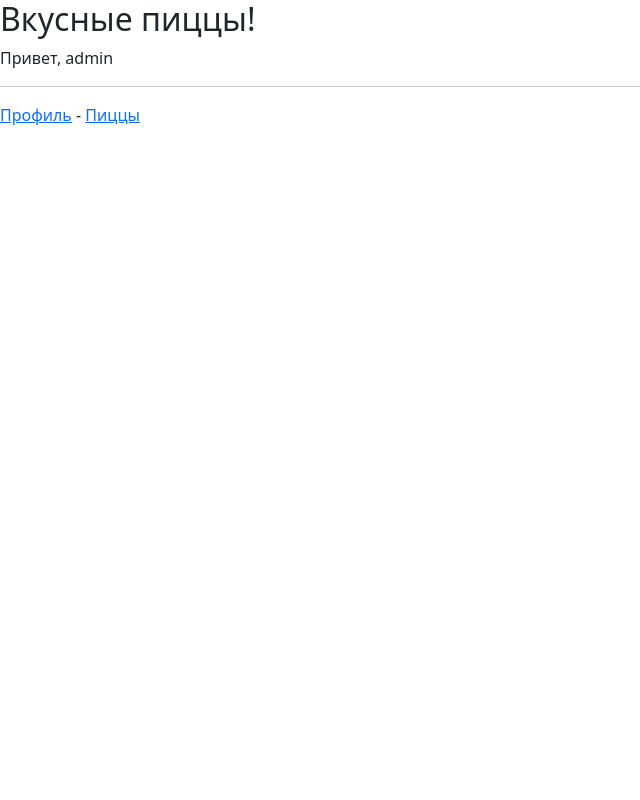
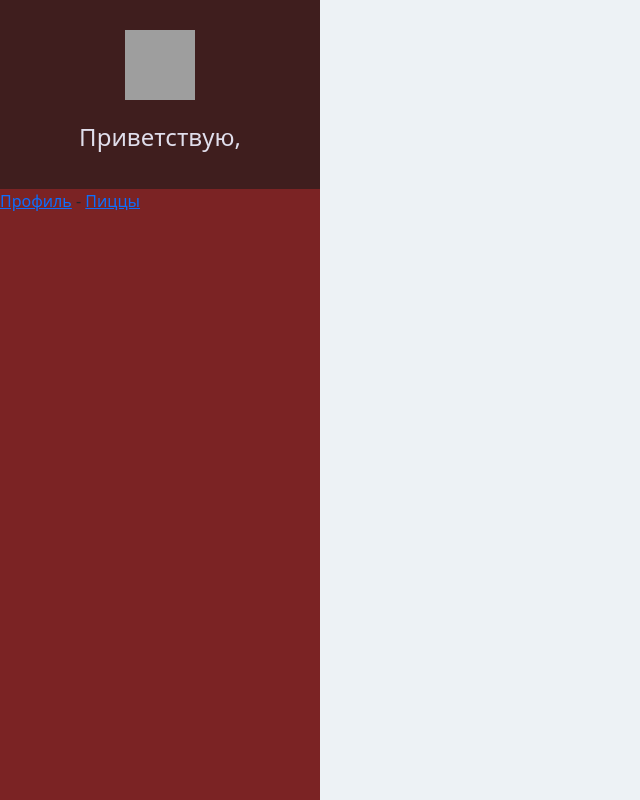
Before and after one commit to YakovlevDS/django_task_6_Pizza_shop_project_part_3_api, a Django app: page /pizzashop/pizza/ in a window 1280 px wide. Shown: the whole page, without its empty margins (0-640 px from the left). Run offline with Django 3.2, Linux system fonts and the light colour scheme; a user stored in the database is signed in; data comes from the database, SQL or seed files in the repository; some libraries are stand-ins or nearby versions; grey boxes are pictures that could not be loaded.

Commit message:
feat:add edit templates style.css

```diff
--- a/pizzashopapp/static/css/style.css
+++ b/pizzashopapp/static/css/style.css
@@ -1,3 +1,9 @@
+body {
+  padding-top: 50px;
+  background-color: #EDF2F5;
+  overflow: auto;
+}
+
 .bg-ruby {
   background-color: #7B2324;
 }
@@ -12,3 +18,30 @@
   color: white;
   background-color: #EC4D57;
 }
+
+/* SIDE BAR */
+.sidebar {
+  height: 100vh;
+  position: fixed;
+  top: 0;
+  left: 0;
+  padding: 0;
+  background-color: #7B2324;
+  overflow: auto;
+}
+
+/* SIDE BAR - HEADER */
+.sidebar > div:first-child {
+  padding: 30px 10px;
+  font-weight: bold;
+  font-size: 15px;
+  background-color: #3F1E1E;
+}
+
+.sidebar > div:first-child > h4 {
+  color: #E0DEEB;
+}
+
+.sidebar > div:first-child > h5 {
+  color: #FFFFFF;
+}
--- a/pizzashopapp/templates/base.html
+++ b/pizzashopapp/templates/base.html
@@ -10,15 +10,18 @@
   <link rel="stylesheet" href="{% static 'css/bootstrap.min.css' %}">
   <link rel="stylesheet" href="{% static 'css/style.css' %}">
 
-  <script src="{% static 'js/bootstrap.min.js' %}">
-<script
-  src="https://code.jquery.com/jquery-3.6.0.slim.js"
-  integrity="sha256-HwWONEZrpuoh951cQD1ov2HUK5zA5DwJ1DNUXaM6FsY="
-  crossorigin="anonymous"></script>
+  <script src="{% static 'js/bootstrap.min.js' %}"></script>
+  <script src="https://code.jquery.com/jquery-3.5.1.slim.min.js" integrity="sha384-DfXdz2htPH0lsSSs5nCTpuj/zy4C+OGpamoFVy38MVBnE+IbbVYUew+OrCXaRkfj" crossorigin="anonymous"></script>
 
 </head>
 <body>
-  {% block page %}{% endblock %}
-  {% block sidebar %}{% endblock %}
+  <div class="container-fluid">
+    <div class="row">
+      <div class="col-lg-3 col-md-3 col-sm-3 sidebar">{% block sidebar %}{% endblock %}</div>
+    </div>
+    <div class="row">
+      <div class="col-lg-10 col-md-10 col-sm-10 content">{% block page %}{% endblock %}</div>
+    </div>
+  </div>
 </body>
 </html>
--- a/pizzashopapp/templates/pizzashop/account.html
+++ b/pizzashopapp/templates/pizzashop/account.html
@@ -1,5 +1,4 @@
 {% extends 'pizzashop/base.html' %}
 
 {% block page %}
-  <h2>Страница Профиля!</h2>
 {% endblock %}
--- a/pizzashopapp/templates/pizzashop/base.html
+++ b/pizzashopapp/templates/pizzashop/base.html
@@ -3,8 +3,13 @@
 {% block page %}Пиццерия{% endblock %}
 
 {% block sidebar %}
-  Привет, {{ request.user }}
-  <hr>
+  <div class="text-center">
+    <img class="image-circle" src="{{ MEDIA_URL }}{{ request.user.pizzashop.logo }}" width="70" height="70">
+    <br>
+    <br>
+    <h4>Приветствую, {{ request.user.get_full_name }}</h4>
+    <h5>{{ request.user.pizzashop.name }}</h5>
+  </div>
 
   <a href="{% url 'pizzashop-account' %}">Профиль</a>
   -
--- a/pizzashopapp/templates/pizzashop/pizza.html
+++ b/pizzashopapp/templates/pizzashop/pizza.html
@@ -1,5 +1,4 @@
 {% extends 'pizzashop/base.html' %}
 
 {% block page %}
-  <h2>Вкусные пиццы!</h2>
 {% endblock %}
```
Also changed, not shown: pizzashopapp/templates/base_signup.html (+2 -5 lines).
